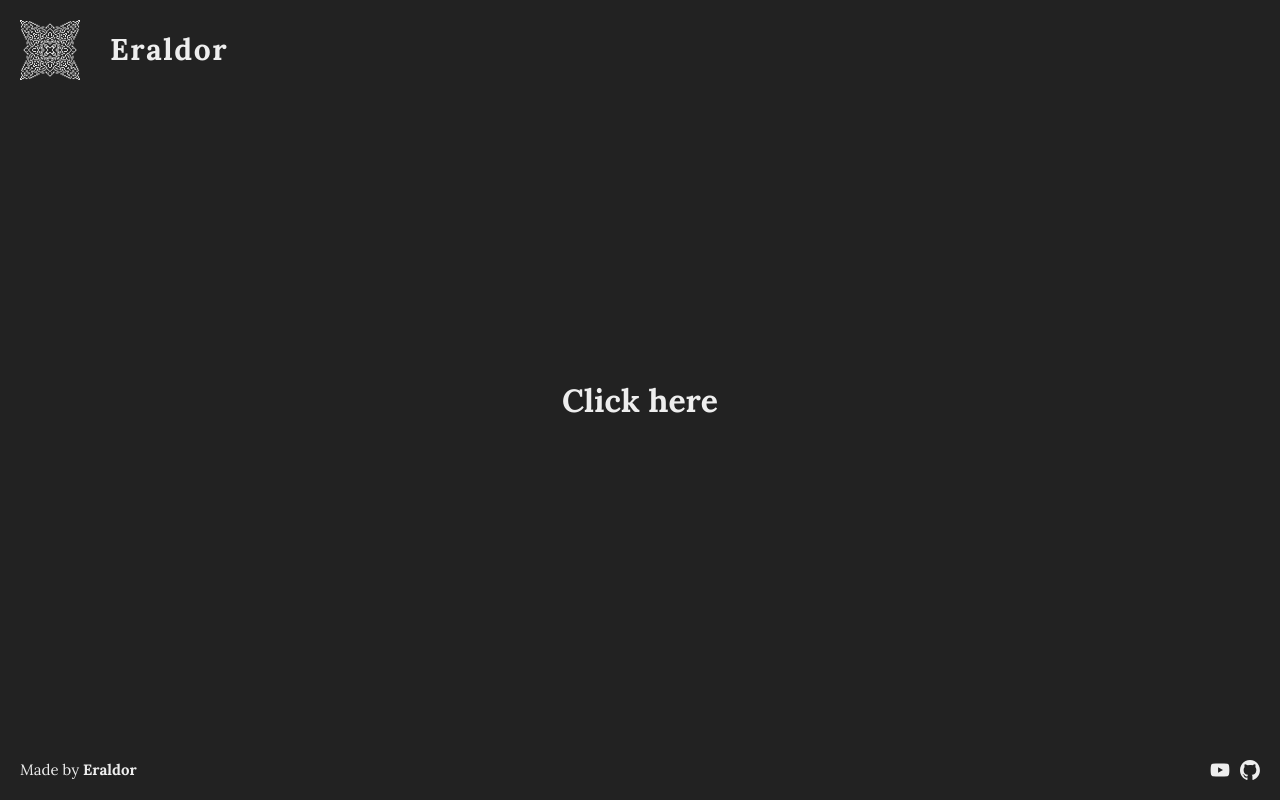
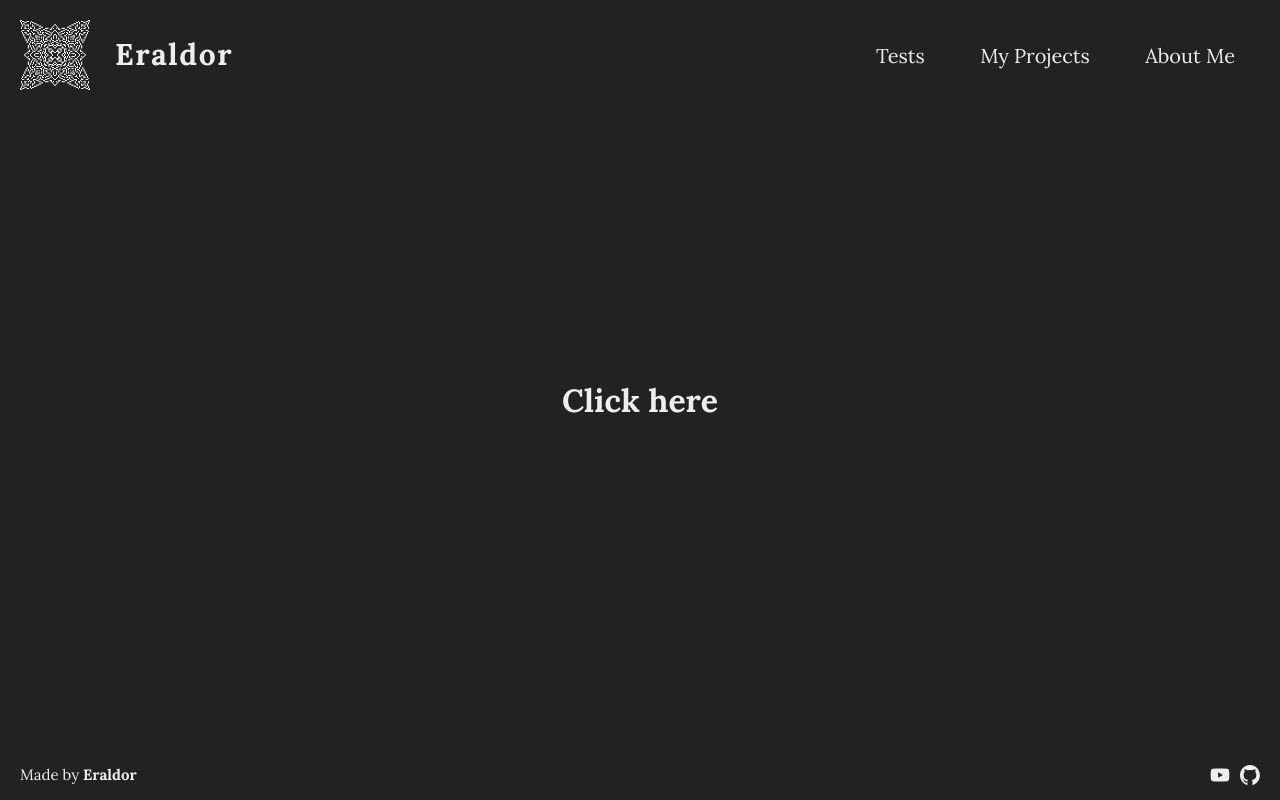
Before and after one commit to Eraldorure/eraldorure.github.io, a plain HTML site: page index.html in a window 1280 px wide. Drawn offline with Linux system fonts and the light colour scheme.

Commit message:
Navigation bar

```diff
--- a/index.html
+++ b/index.html
@@ -1,26 +1,27 @@
 <!DOCTYPE html>
 <html lang="en">
 <head>
-    <meta charset="utf-8"/>
-    <meta name="author" content="Eraldor"/>
+    <meta charset="UTF-8"/>
+    <meta name="author" content="homepage"/>
     <title>Eraldor</title>
     <link rel="icon" href="/assets/eraldor-avatar.png"/>
-    <link rel="stylesheet" href="/style.css">
+    <link rel="stylesheet" href="/style.css"/>
 </head>
 <body>
 <div id="background">
     <header>
-        <img src="/assets/eraldor-avatar.png" alt="Eraldor" id="eraldor-logo" style="height: 60px">
-        <h2 id="eraldor-name" onclick="window.open('https://eraldorure.github.io')">Eraldor</h2>
-        <!--<nav>
-            <h3 onclick="window.open('/tests/', '_blank')">Test</h3>
-            <h3 onclick="window.open('/projects/', '_blank')">Projects</h3>
-        </nav>-->
+        <img src="/assets/eraldor-avatar.png" alt="Eraldor" id="eraldor-logo" onclick="window.open('https://eraldorure.github.io', '_self')">
+        <h1 id="eraldor-name" onclick="window.open('https://eraldorure.github.io', '_self')">Eraldor</h1>
+        <nav id="header-nav">
+            <a class="nav-link" href="/tests/">Tests</a>
+            <a class="nav-link" href="/projects/">My Projects</a>
+            <a class="nav-link">About Me</a>
+        </nav>
     </header>
-    <h1 id="main-title" onclick="new Audio('/assets/rickroll.mp3').play(); document.getElementById('main-title').innerHTML = 'Gotcha lol'">Click here</h1>
+    <h1 id="main-title">Click here</h1>
     <footer>
         <div id="footer-txt-div">
-            <p class="footer-txt" id="credits">Made by <b>Eraldor</b></p>
+            <p class="footer-txt" id="footer-credits">Made by <b>Eraldor</b></p>
             <p class="footer-txt" id="see-links-msg">Check out my socials too!</p>
         </div>
         <div id="footer-links-div">
@@ -29,5 +30,17 @@
         </div>
     </footer>
 </div>
+<script>
+    let counter = 0
+    document.getElementById('main-title').addEventListener('click', () => {
+        counter++
+        if (counter < 2) {
+            document.getElementById('main-title').innerHTML = 'Gotcha lol'
+        } else {
+            document.getElementById('main-title').innerHTML = 'Gotcha lol (x' + counter + ')'
+        }
+        new Audio('/assets/rickroll.mp3').play()
+    })
+</script>
 </body>
 </html>
--- a/style.css
+++ b/style.css
@@ -14,38 +14,61 @@
     background-color: #222;
     vertical-align: center;
 }
+a {
+    cursor: pointer;
+    text-decoration: underline;
+}
+a:hover {
+    color: #099;
+}
 
 header {
     position: absolute;
     top: 0;
     left: 0;
     width: 100%;
+    height: 70px;
     margin-top: 20px;
-    /*background-color: darkorange;*/
 }
 #eraldor-logo {
+    position: absolute;
+    cursor: pointer;
     text-align: left;
     top: 0;
     left: 0;
     margin-left: 20px;
-    height: 100%;
+    max-height: 100%;
 }
 #eraldor-name {
     font-size: 30px;
     position: absolute;
     text-align: left;
-    top: 0;
-    left: 110px;
-    transform: translateY(-40%);
+    top: -5px;
+    left: 115px;
     cursor: pointer;
     letter-spacing: 0.1rem;
 }
 #eraldor-name:hover {
-    letter-spacing: 0.5rem;
-    box-shadow: #099;
+    letter-spacing: 0.4rem;
 }
-#eraldor-logo:hover #eraldor-logo {
-    opacity: 0;
+#header-nav {
+    font-size: 20px;
+    position: absolute;
+    text-align: right;
+    vertical-align: central;
+    top: 50%;
+    right: 0;
+    margin-right: 20px;
+    max-width: 45%;
+    transform: translateY(-50%);
+}
+.nav-link {
+    margin-right: 25px;
+    margin-left: 25px;
+    text-decoration: none;
+}
+.nav-link:hover {
+    letter-spacing: 0.1rem;
 }
 
 #main-title {
@@ -56,7 +79,6 @@ header {
     top: 50%;
     left: 50%;
     transform: translate(-50%, -50%);
-    color: #eee;
 }
 #main-title:hover {
     cursor: pointer;
@@ -68,8 +90,11 @@ header {
 }
 #background:has(#main-title:hover) {
     background-color: #111;
+    #header-nav, #eraldor-name, #eraldor-logo {
+        opacity: 0;
+    }
 }
-#main-title:hover + footer, #main-title:hover + header {
+#main-title:hover + footer {
     opacity: 0;
 }
 
@@ -79,7 +104,7 @@ footer {
     left: 0;
     width: 100%;
     height: 20px;
-    margin-bottom: 20px;
+    margin-bottom: 15px;
 }
 #footer-txt-div {
     position: absolute;
@@ -90,13 +115,12 @@ footer {
     display: inline-block;
     max-width: 45%;
     height: 100%;
-    background-color: blueviolet;
 }
 .footer-txt {
     font-size: 15px;
     transform: translateY(-80%);
 }
-#credits {
+#footer-credits {
     position: fixed;
     transition-timing-function: ease-out;
 } :hover + #see-links-msg {
@@ -129,3 +153,6 @@ footer {
     cursor: pointer;
     padding-left: 5px;
 }
+.link-icon:hover {
+    transform: scale(1.2);
+}
```
Also changed, not shown: projects/index.html (added, +16 -0 lines), tests/index.html (added, +16 -0 lines), 1 other file.
